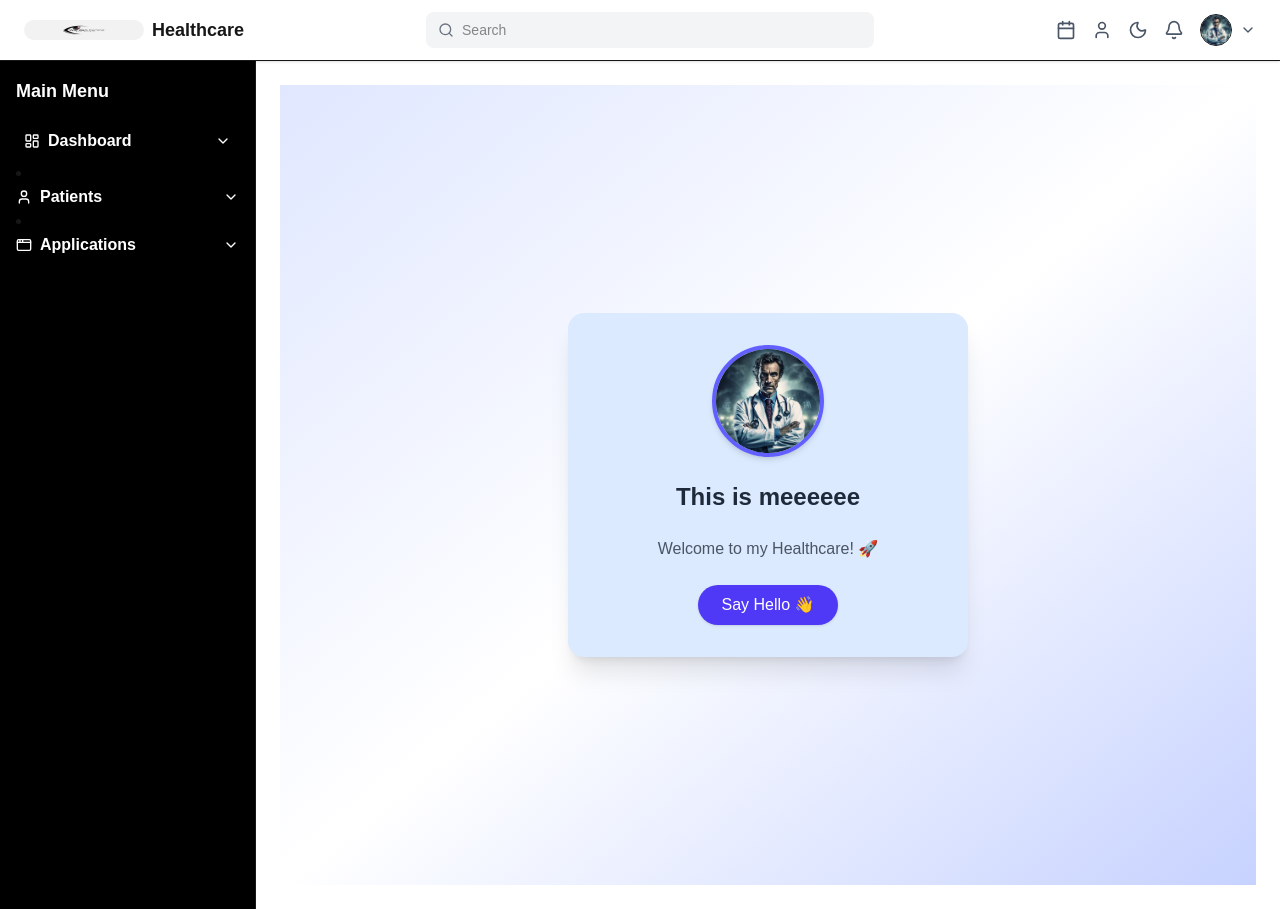
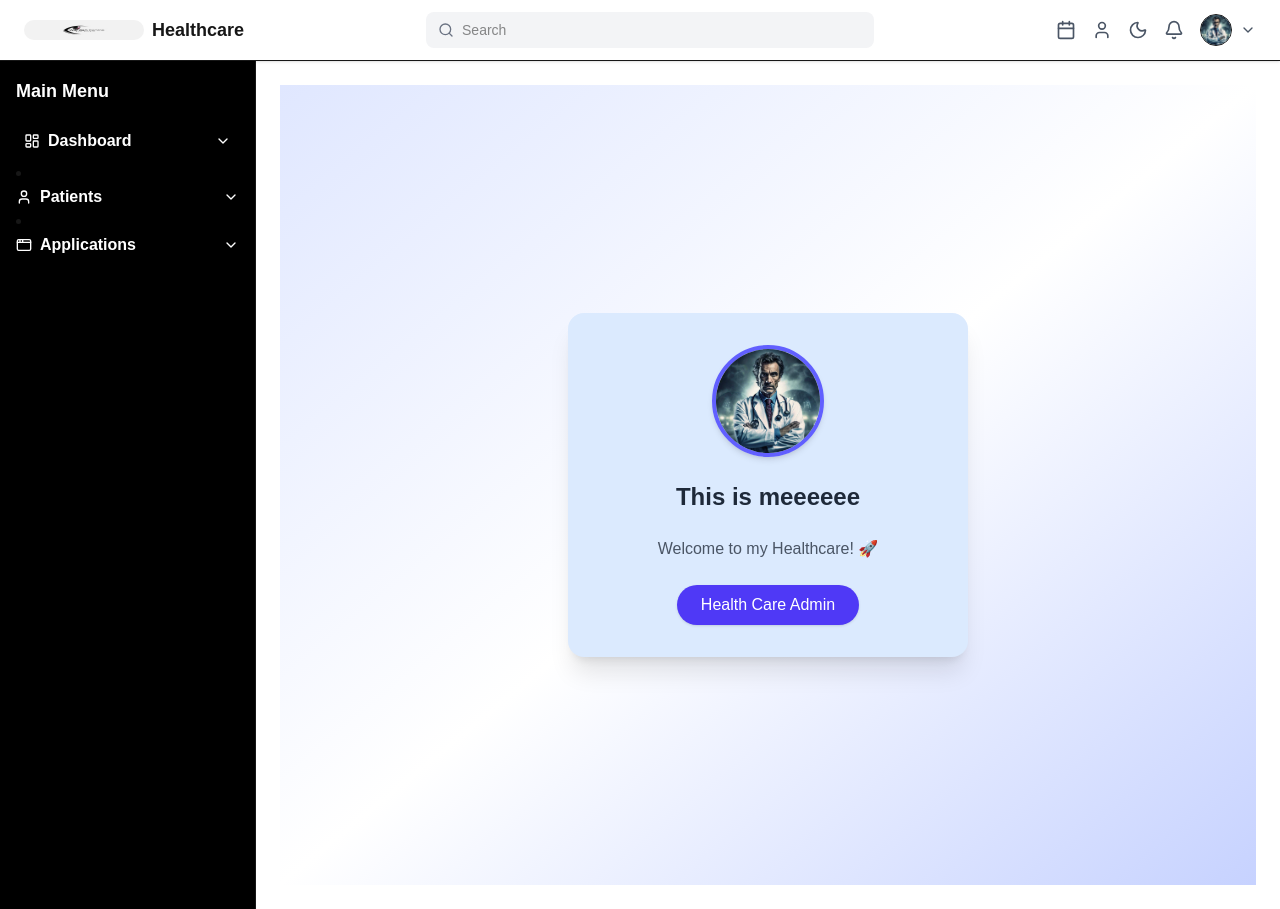
Before and after one commit to raghuk018/test, a Next.js app: page / in a window 1280 px wide. Built offline with nearby package versions, Linux system fonts and the light colour scheme.

Commit message:
Update page.tsx

```diff
--- a/app/page.tsx
+++ b/app/page.tsx
@@ -26,7 +26,7 @@ export default function Home() {
           {/* Button */}
          <Link href="/admin">
             <button className="px-6 py-2 bg-indigo-600 hover:bg-indigo-700 text-white rounded-full shadow transition">
-              Say Hello 👋
+              Health Care Admin
             </button>
           </Link>
         </div>
```
